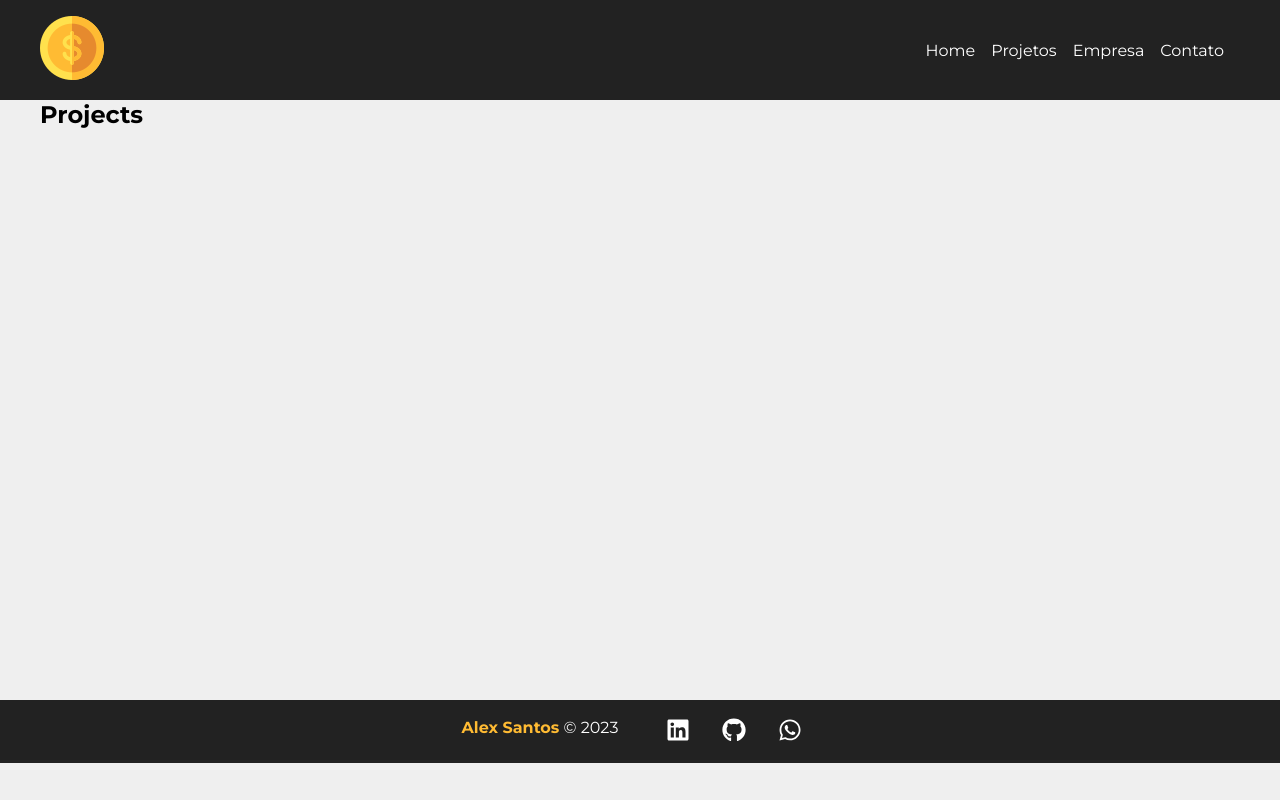
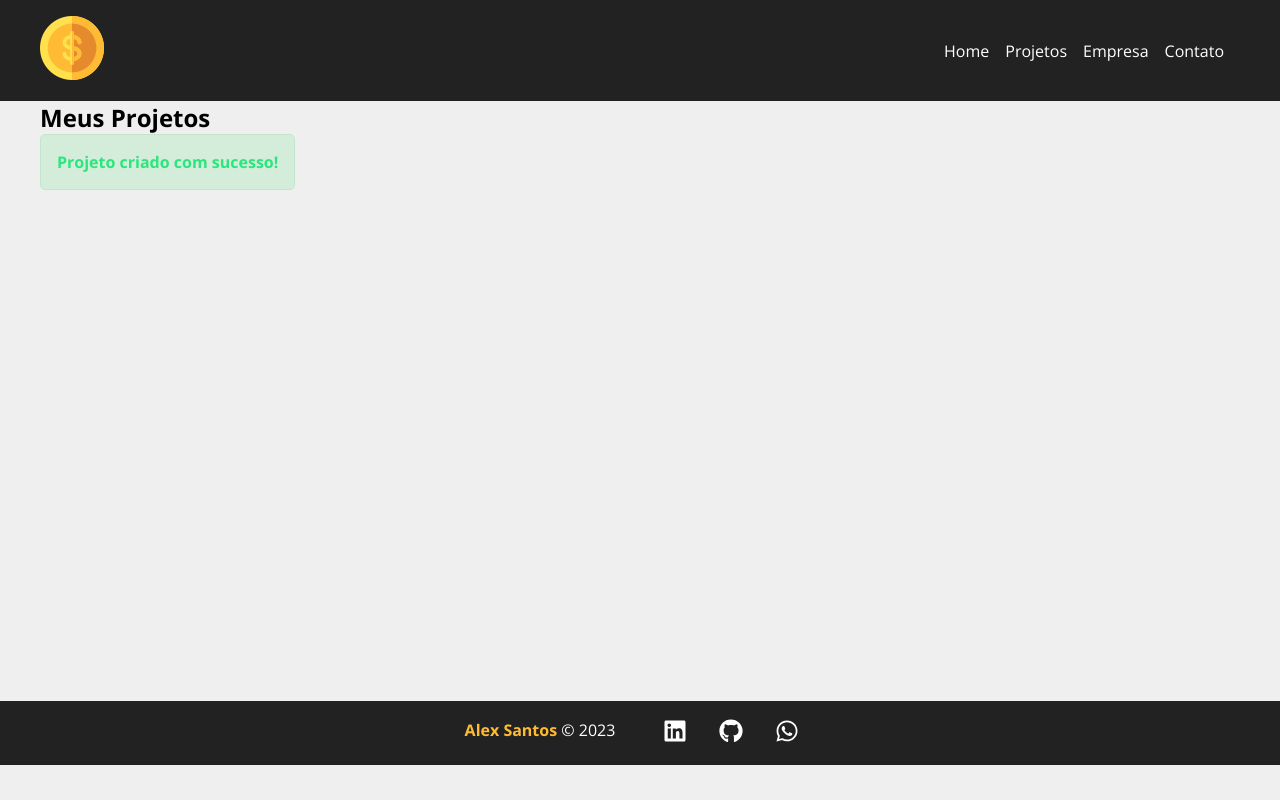
Before and after one commit to alexsantos-dev/AS_Project_Manager_React, a React (Vite) app: page /newproject in a window 1280 px wide. Both pictures are taken after typing "Sample", "5" into the empty fields and a click on the button "Criar Projeto". Built offline with nearby package versions, Linux system fonts and the light colour scheme; no server answers; data requests are answered from the project's data file; a web font is replaced by a local one.

Commit message:
mensagem de confirmação do projeto

```diff
--- a/db.json
+++ b/db.json
@@ -1,5 +1,22 @@
 {
-  "projects": [],
+  "projects": [
+    {
+      "name": "Dominating",
+      "budget": "144",
+      "category": {
+        "id": "1",
+        "name": "infra"
+      },
+      "cost": 0,
+      "services": [],
+      "id": 1
+    },
+    {
+      "cost": 0,
+      "services": [],
+      "id": 2
+    }
+  ],
   "categories": [
     {
       "id": 1,
--- /dev/null
+++ b/src/components/layout/Message.jsx
@@ -0,0 +1,33 @@
+import styles from "./Message.module.css"
+import { useState, useEffect } from "react"
+
+
+function Message({ type, msg }) {
+
+    const [visible, setVisible] = useState(false)
+
+    useEffect(() => {
+        if (!msg) {
+            setVisible(false)
+            return
+        }
+
+        setVisible(true)
+
+        const timer = setTimeout(() => {
+            setVisible(false)
+        }, 3000)
+
+        return () => clearTimeout(timer)
+    }, [msg])
+
+    return (
+       <>
+         { visible && (
+            <div className={`${styles.message} ${styles[type]}`}>{msg}</div>
+        )}
+       </>
+    )
+}
+
+export default Message
--- /dev/null
+++ b/src/components/layout/Message.module.css
@@ -0,0 +1,22 @@
+.message{
+    width: 100%;
+    padding: 1em;
+    border: 1px solid #000;
+    text-align: center;
+    margin: 0 auto;
+    margin-bottom: 2em;
+    border-radius: 5px;
+    font-weight: bolder;
+}
+
+.sucess{
+    color: #2be67c;
+    background-color: #d4edda;
+    border-color: #c3e6cb;
+}
+
+.error{
+    color: #e63e2b;
+    background-color: #edd4d4;
+    border-color: #e6c3c3;
+}
--- a/src/components/pages/NewProject.jsx
+++ b/src/components/pages/NewProject.jsx
@@ -21,7 +21,7 @@ function NewProject() {
             .then((resp) => resp.json())
             .then((data) => {
                 console.log(data)
-                navigate('/projects')
+                navigate('/projects' , {state : {message: 'Projeto criado com sucesso!'}})
             })
             .catch((err) => console.log(err))
     }
--- a/src/components/pages/Projects.jsx
+++ b/src/components/pages/Projects.jsx
@@ -1,6 +1,19 @@
+import Message from "../layout/Message"
+import {useLocation} from "react-router-dom"
+
 function Projects(){
+    const location = useLocation()
+    let message = ''
+
+    if(location.state){
+        message = location.state.message
+    }
+
     return(
-        <h1>Projects</h1>
+        <div>
+            <h1>Meus Projetos</h1>
+            {message && <Message type="sucess" msg={message}/>}
+        </div>
     )
 }
 
--- a/src/index.css
+++ b/src/index.css
@@ -2,7 +2,7 @@
     padding: 0;
     margin: 0;
     box-sizing: border-box;
-    font-family: "Montserrat", sans-serif;
+    font-family: 'Open Sans', sans-serif;
 }
 
 html,
```
